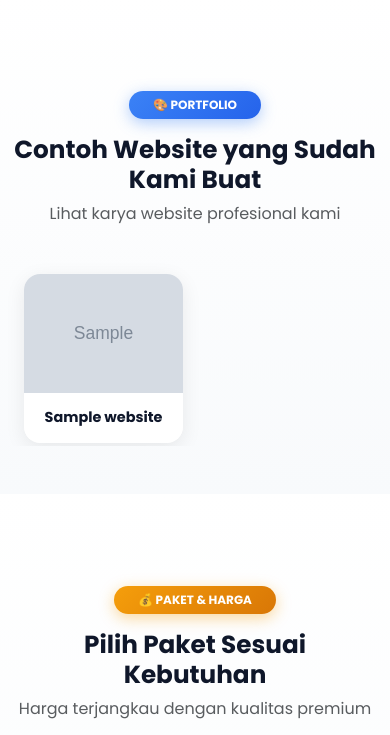
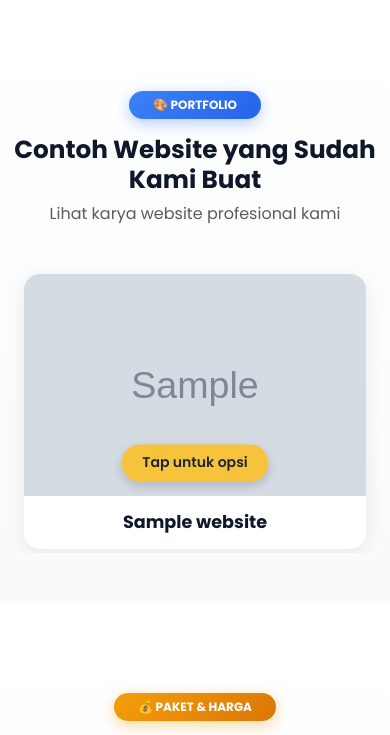
Before and after one commit to amal-hidayah/kardigi-web, a Flask app: page /jasa-website in a window 390 px wide. Shown: the part 1255-1990 px from the top of the page. Run offline with Flask 3, Linux system fonts and the light colour scheme; tables that the repository leaves empty hold one stand-in row (values such as "Sample post"); grey boxes marked "Sample" are stand-in pictures.

Commit message:
perbaiki fitur portfolio

```diff
--- a/templates/jasa_website.html
+++ b/templates/jasa_website.html
@@ -98,11 +98,11 @@
         <div class="row g-4 portfolio-grid" id="portfolioGrid">
             {% if portfolio %}
                 {% for item in portfolio[:6] %}
-                <div class="col-6 col-md-4 portfolio-item reveal" data-index="{{ loop.index }}">
+                <div class="col-12 col-sm-6 col-md-4 portfolio-item reveal {% if loop.index > 3 %}mobile-hidden{% endif %}" data-index="{{ loop.index }}">
                     <div class="card border-0 h-100 portfolio-card" style="border-radius: 16px; overflow: hidden; transition: all 0.3s ease; box-shadow: 0 5px 20px rgba(0,0,0,0.08);"
                          onmouseover="this.style.transform='translateY(-10px)'; this.style.boxShadow='0 15px 40px rgba(0,0,0,0.15)'"
                          onmouseout="this.style.transform='translateY(0)'; this.style.boxShadow='0 5px 20px rgba(0,0,0,0.08)'">
-                        <div class="position-relative portfolio-img-wrapper" style="padding-top: 75%; overflow: hidden;">
+                        <div class="position-relative portfolio-img-wrapper" style="padding-top: 65%; overflow: hidden;">
                             <img src="{{ url_for('static', filename='uploads/' + item.image) }}"
                                  alt="{{ item.title }}"
                                  class="position-absolute top-0 start-0 w-100 h-100"
@@ -134,11 +134,11 @@
 
                 <!-- Hidden items for load more -->
                 {% for item in portfolio[6:] %}
-                <div class="col-6 col-md-4 portfolio-item reveal d-none" data-index="{{ loop.index + 6 }}">
+                <div class="col-12 col-sm-6 col-md-4 portfolio-item reveal d-none mobile-hidden" data-index="{{ loop.index + 6 }}">
                     <div class="card border-0 h-100 portfolio-card" style="border-radius: 16px; overflow: hidden; transition: all 0.3s ease; box-shadow: 0 5px 20px rgba(0,0,0,0.08);"
                          onmouseover="this.style.transform='translateY(-10px)'; this.style.boxShadow='0 15px 40px rgba(0,0,0,0.15)'"
                          onmouseout="this.style.transform='translateY(0)'; this.style.boxShadow='0 5px 20px rgba(0,0,0,0.08)'">
-                        <div class="position-relative portfolio-img-wrapper" style="padding-top: 75%; overflow: hidden;">
+                        <div class="position-relative portfolio-img-wrapper" style="padding-top: 65%; overflow: hidden;">
                             <img src="{{ url_for('static', filename='uploads/' + item.image) }}"
                                  alt="{{ item.title }}"
                                  class="position-absolute top-0 start-0 w-100 h-100"
@@ -174,9 +174,18 @@
             {% endif %}
         </div>
 
-        <!-- Load More Button -->
+        <!-- Mobile Toggle Button (Show More / Show Less) -->
+        {% if portfolio|length > 3 %}
+        <div class="text-center mt-4 d-md-none" id="mobileToggleContainer">
+            <button id="mobileShowMoreBtn" class="btn btn-orange rounded-pill px-5 py-2 fw-bold shadow" onclick="toggleMobilePortfolio()">
+                <i class="fas fa-chevron-down me-2"></i> Lihat Website Lainnya
+            </button>
+        </div>
+        {% endif %}
+
+        <!-- Load More Button (Desktop) -->
         {% if portfolio|length > 6 %}
-        <div class="text-center mt-4">
+        <div class="text-center mt-4 d-none d-md-block">
             <button id="loadMoreBtn" class="btn btn-outline-primary rounded-pill px-5 py-2" onclick="loadMorePortfolio()">
                 <i class="fas fa-plus-circle me-2"></i> Lihat 6 Lainnya
             </button>
@@ -713,6 +722,17 @@
 </section>
 
 <style>
+/* Mobile: hide items beyond first 3 */
+@media (max-width: 767px) {
+    .portfolio-item.mobile-hidden {
+        display: none !important;
+    }
+
+    .portfolio-item.mobile-hidden.show-mobile {
+        display: block !important;
+    }
+}
+
 /* Portfolio hover animation */
 .portfolio-card:hover .portfolio-img-wrapper img {
     transform: scale(1.1);
@@ -734,17 +754,52 @@
         -webkit-tap-highlight-color: transparent;
     }
 
-    .portfolio-card:active .portfolio-overlay {
+    /* Larger title font for mobile full-width cards */
+    .portfolio-card .card-body h6 {
+        font-size: 1.1rem !important;
+    }
+
+    /* Larger buttons for mobile */
+    .portfolio-card .portfolio-btn {
+        padding: 10px 24px !important;
+        font-size: 0.95rem !important;
+    }
+
+    /* Add tap hint for mobile */
+    .portfolio-img-wrapper::before {
+        content: 'Tap untuk opsi';
+        position: absolute;
+        bottom: 15px;
+        left: 50%;
+        transform: translateX(-50%);
+        background: rgba(251, 191, 36, 0.95);
+        color: #0f172a;
+        padding: 8px 20px;
+        border-radius: 25px;
+        font-size: 0.85rem;
+        font-weight: 600;
+        z-index: 2;
+        box-shadow: 0 4px 10px rgba(0,0,0,0.2);
+        animation: pulse 2s ease-in-out infinite;
+    }
+
+    /* Hide hint when overlay is active */
+    .portfolio-card.active .portfolio-img-wrapper::before {
+        display: none;
+    }
+
+    /* Show overlay when card has 'active' class */
+    .portfolio-card.active .portfolio-overlay {
         background: rgba(15, 23, 42, 0.85) !important;
         opacity: 1 !important;
     }
 
-    .portfolio-card:active .portfolio-btn {
+    .portfolio-card.active .portfolio-btn {
         transform: translateY(0) !important;
         opacity: 1 !important;
     }
 
-    .portfolio-card:active .portfolio-img-wrapper img {
+    .portfolio-card.active .portfolio-img-wrapper img {
         transform: scale(1.1);
     }
 }
@@ -766,10 +821,52 @@
     transform: scale(1.05);
     box-shadow: 0 6px 20px rgba(0,0,0,0.3) !important;
 }
+
+/* Pulse animation for mobile hint */
+@keyframes pulse {
+    0%, 100% {
+        transform: translateX(-50%) scale(1);
+        opacity: 1;
+    }
+    50% {
+        transform: translateX(-50%) scale(1.05);
+        opacity: 0.9;
+    }
+}
 </style>
 
 <script>
 let visibleCount = 6;
+let mobileExpanded = false;
+
+// Toggle mobile portfolio show more/less
+function toggleMobilePortfolio() {
+    const mobileHiddenItems = document.querySelectorAll('.portfolio-item.mobile-hidden:not(.d-none)');
+    const btn = document.getElementById('mobileShowMoreBtn');
+
+    if (!mobileExpanded) {
+        // Show all
+        mobileHiddenItems.forEach(item => {
+            item.classList.add('show-mobile');
+        });
+        btn.innerHTML = '<i class="fas fa-chevron-up me-2"></i> Sembunyikan';
+        btn.classList.remove('btn-orange');
+        btn.classList.add('btn-outline-secondary');
+        mobileExpanded = true;
+    } else {
+        // Hide again
+        mobileHiddenItems.forEach(item => {
+            item.classList.remove('show-mobile');
+        });
+        btn.innerHTML = '<i class="fas fa-chevron-down me-2"></i> Lihat Website Lainnya';
+        btn.classList.remove('btn-outline-secondary');
+        btn.classList.add('btn-orange');
+        mobileExpanded = false;
+
+        // Scroll back to portfolio section
+        document.querySelector('.portfolio-grid').scrollIntoView({ behavior: 'smooth', block: 'start' });
+    }
+}
 
 function loadMorePortfolio() {
     const items = document.querySelectorAll('.portfolio-item.d-none');
@@ -786,6 +883,53 @@ function loadMorePortfolio() {
         document.getElementById('loadMoreBtn').style.display = 'none';
     }
 }
+
+// Mobile portfolio interaction: Click to show overlay first, then click buttons
+if (window.innerWidth <= 768) {
+    document.addEventListener('DOMContentLoaded', function() {
+        const portfolioCards = document.querySelectorAll('.portfolio-card');
+
+        portfolioCards.forEach(card => {
+            const overlay = card.querySelector('.portfolio-overlay');
+            const buttons = card.querySelectorAll('.portfolio-btn');
+
+            // Click on card (image area) to show overlay
+            card.addEventListener('click', function(e) {
+                // If clicking on a button, let it work normally
+                if (e.target.closest('.portfolio-btn')) {
+                    return;
+                }
+
+                // Toggle active state
+                const isActive = card.classList.contains('active');
+
+                // Remove active from all other cards
+                portfolioCards.forEach(c => c.classList.remove('active'));
+
+                // Toggle this card
+                if (!isActive) {
+                    card.classList.add('active');
+                    e.preventDefault();
+                    e.stopPropagation();
+                }
+            });
+
+            // Prevent overlay from closing when clicking inside overlay
+            if (overlay) {
+                overlay.addEventListener('click', function(e) {
+                    e.stopPropagation();
+                });
+            }
+        });
+
+        // Close overlay when clicking outside
+        document.addEventListener('click', function(e) {
+            if (!e.target.closest('.portfolio-card')) {
+                portfolioCards.forEach(card => card.classList.remove('active'));
+            }
+        });
+    });
+}
 </script>
 
 {% endblock %}
```
